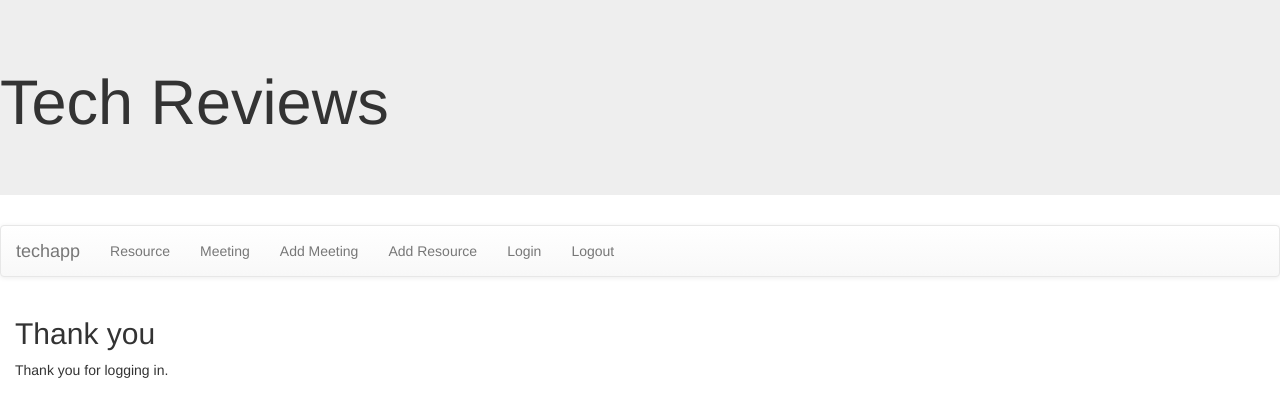
After one commit to YunsungChoi/ITC172-pythonclub, a Django app: page /club/loginmessage/ in a window 1280 px wide. The commit adds this page. Shown: the top 417 px of the page. Run offline with Django 3.2, Linux system fonts and the light colour scheme; some libraries are stand-ins or nearby versions.

Commit message:
Assignment9 Authentication
login require for AddMeeting and AddResource

```diff
--- a/pythonclub/club/templates/base.html
+++ b/pythonclub/club/templates/base.html
@@ -20,6 +20,8 @@
 <li><a href="{% url 'meeting' %}">Meeting</a></li>
 <li><a href="{% url 'newmeeting' %}">Add Meeting</a></li>
 <li><a href="{% url 'newresource' %}">Add Resource</a></li>
+<li><a href="{% url 'login' %}">Login</a></li>
+<li><a href="{% url 'logout' %}">Logout</a></li>
 </ul>
 </div>
 </nav>
--- /dev/null
+++ b/pythonclub/club/templates/club/loginmessage.html
@@ -0,0 +1,5 @@
+{% extends 'base.html' %}
+{% block content %}
+<h2>Thank you</h2>
+<p>Thank you for logging in.</p>
+{% endblock%}
--- /dev/null
+++ b/pythonclub/club/templates/club/logoutmessage.html
@@ -0,0 +1,5 @@
+{% extends 'base.html' %}
+{% block content %}
+<h2>Goodbye</h2>
+<p>You are now logged out.</p>
+{% endblock%}
--- a/pythonclub/club/urls.py
+++ b/pythonclub/club/urls.py
@@ -7,5 +7,7 @@ urlpatterns=[
     path('getmeetings/', views.getmeetings, name='meeting'),
     path('meetingdetails/<int:id>', views.meetingdetails, name='meetingdetails'),
     path('newmeeting', views.newMeeting, name='newmeeting'),
-    path('newresource', views.newResource, name='newresource')
+    path('newresource', views.newResource, name='newresource'),
+    path('loginmessage/', views.loginmessage, name='loginmessage'),
+    path('logoutmessage/', views.logoutmessage, name='logoutmessage'),
 ]
--- a/pythonclub/club/views.py
+++ b/pythonclub/club/views.py
@@ -3,6 +3,7 @@ from .models import Resource
 from .models import Meeting
 from .forms import MeetingForm
 from .forms import ResourceForm
+from django.contrib.auth.decorators import login_required
 
 # Create your views here.
 def index(request):
@@ -23,6 +24,7 @@ def meetingdetails(request, id):
     }
     return render(request, 'club/meetingdetails.html', context=context)
 
+@login_required
 def newMeeting(request):
     form=MeetingForm
     if request.method=='POST':
@@ -35,6 +37,7 @@ def newMeeting(request):
           form=MeetingForm()
     return render(request, 'club/newmeeting.html', {'form': form})
 
+@login_required
 def newResource(request):
      form=ResourceForm
      if request.method=='POST':
@@ -46,3 +49,9 @@ def newResource(request):
      else:
           form=ResourceForm()
      return render(request, 'club/newresource.html', {'form': form})
+
+def loginmessage(request):
+    return render(request, 'club/loginmessage.html')
+
+def logoutmessage(request):
+    return render(request, 'club/logoutmessage.html')
--- a/pythonclub/pythonclub/settings.py
+++ b/pythonclub/pythonclub/settings.py
@@ -123,3 +123,5 @@ USE_TZ = True
 # https://docs.djangoproject.com/en/2.2/howto/static-files/
 
 STATIC_URL = '/static/'
+LOGIN_REDIRECT_URL='loginmessage'
+LOGOUT_REDIRECT_URL='logoutmessage'
--- a/pythonclub/pythonclub/urls.py
+++ b/pythonclub/pythonclub/urls.py
@@ -19,4 +19,5 @@ from django.urls import path, include
 urlpatterns = [
     path('admin/', admin.site.urls),
     path('club/', include('club.urls')),
+    path('accounts/', include('django.contrib.auth.urls')),
 ]
```
Also changed, not shown: pythonclub/club/templates/registration/login.html (added, +10 -0 lines).
